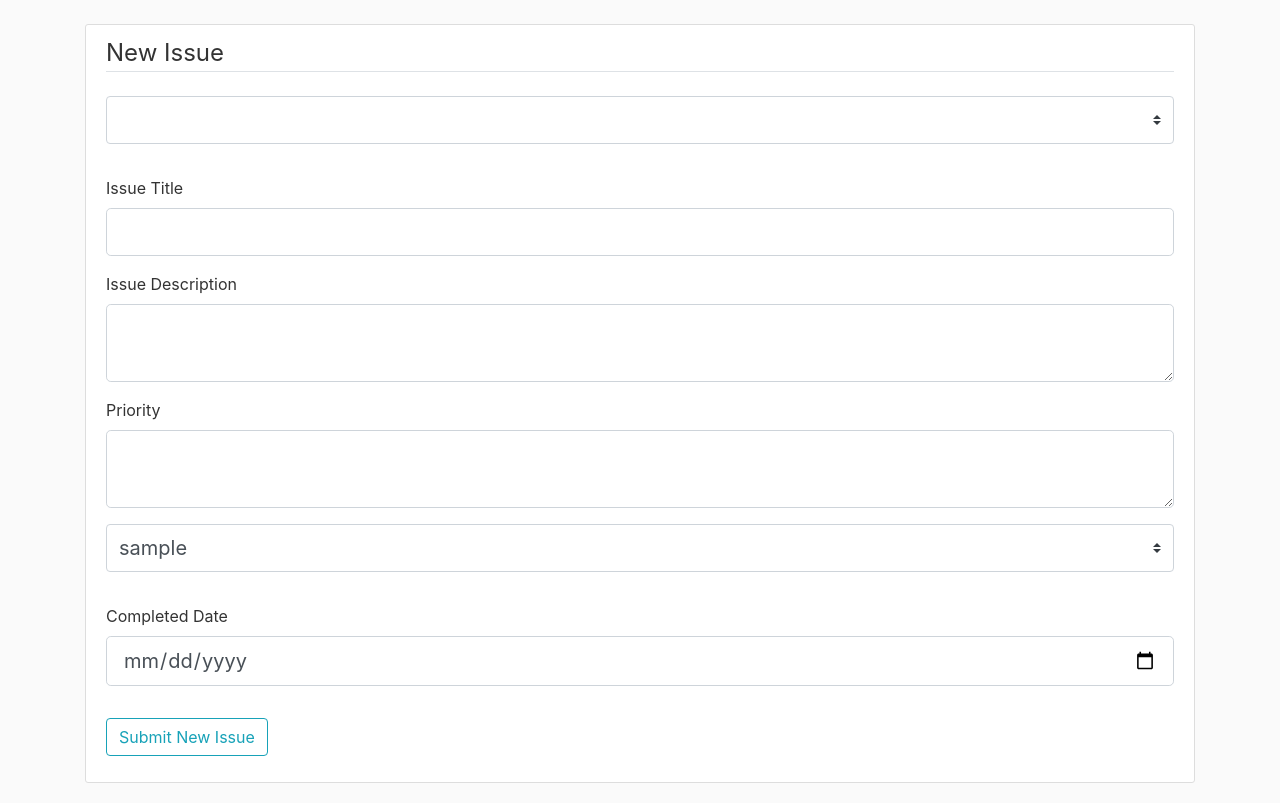
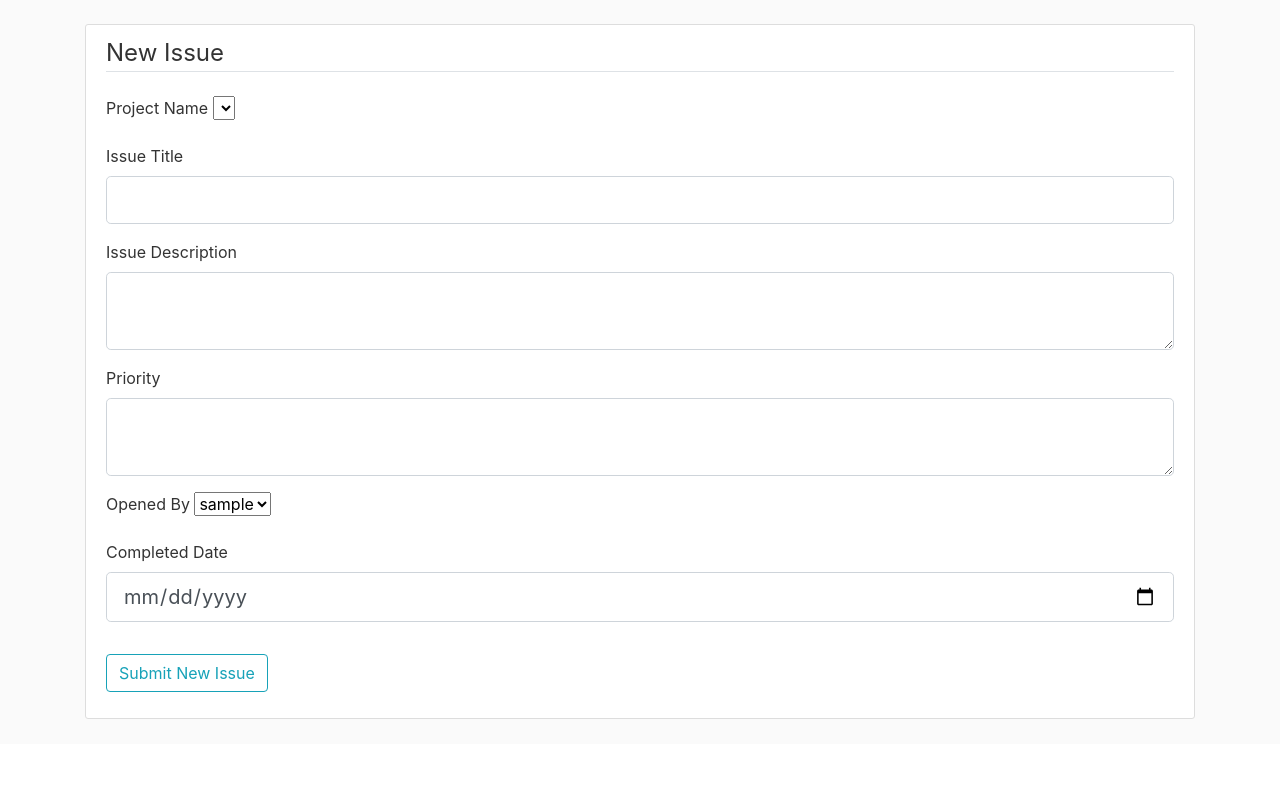
Before and after one commit to matttse/projectmanagementservice, a Flask app: page /issue/new in a window 1280 px wide. Shown: the part 56-859 px from the top of the page. After the commit the page ends 775 px from the top, so only its background shows below. Run offline with Flask 2, Linux system fonts and the light colour scheme; the visitor is signed in with stand-in values (Sample User, id 1); data comes from the database, SQL or seed files in the repository; data that the repository does not hold is empty; some libraries are stand-ins or nearby versions.

Commit message:
using SelectField on WTForms

```diff
--- a/service_application_package/issues/forms.py
+++ b/service_application_package/issues/forms.py
@@ -1,14 +1,7 @@
 from flask_wtf import FlaskForm
-from wtforms import StringField, SubmitField, TextAreaField, DateField, validators
+from wtforms import StringField, SubmitField, TextAreaField, DateField, validators, SelectField
 from wtforms.validators import DataRequired
-from wtforms_sqlalchemy.fields import QuerySelectField
 from service_application_package.models import Project, User
-
-def getUsers():
-	return User.query.all()
-
-def project_ids():
-	return Project.query.all()
 
 class IssueForm(FlaskForm):
     title = StringField('Issue Title', validators=[DataRequired()])
@@ -16,5 +9,11 @@ class IssueForm(FlaskForm):
     issue_date = DateField(u'date create')
     priority = TextAreaField('Priority', validators=[DataRequired()])
     completed_date = DateField('Completed Date', format='%m/%d/%Y', validators=(validators.Optional(),))
-    project = QuerySelectField("ProjectID", query_factory=project_ids, allow_blank=False)
+    opened_by = SelectField('Opened By', validators=[DataRequired()])
+    project = SelectField('Project Name', validators=[DataRequired()])
     submit = SubmitField('Submit New Issue')
+
+    def __init__(self, *args, **kwargs):
+        super(IssueForm, self).__init__(*args, **kwargs)
+        self.project.choices = [(a.id, a.title) for a in Project.query.order_by(Project.title)]
+        self.opened_by.choices = [(a.id, a.username) for a in User.query.order_by(User.username)]
--- a/service_application_package/templates/create_issue.html
+++ b/service_application_package/templates/create_issue.html
@@ -8,13 +8,8 @@
             <fieldset class="form-group">
                 <legend class="border-bottom mb-4">{{ legend }}</legend>
                 <div class="form-group">
-                    <select class="custom-select custom-select-lg mb-3">
-                    {% for project in projects %}
-
-                        <option value="{{ project.id }}" selected>{{ project.title }}</option>
-
-                    {% endfor %}
-                    </select>
+                    {{ form.project.label }}
+                    {{ form.project }}
                 </div>
                 <div class="form-group">
                     {{ form.title.label(class="form-control-label") }}
@@ -56,13 +51,9 @@
                     {% endif %}
                 </div>
                 <div class="form-group">
-                    <select class="custom-select custom-select-lg mb-3">
-                    {% for user in users %}
+                    {{ form.opened_by.label }}
+                    {{ form.opened_by }}
 
-                        <option value="{{ user.username }}" selected>{{ user.username }}</option>
-
-                    {% endfor %}
-                    </select>
                 </div>
                 <div class="form-group">
                     {{ form.completed_date.label(class="form-control-label") }}
```
